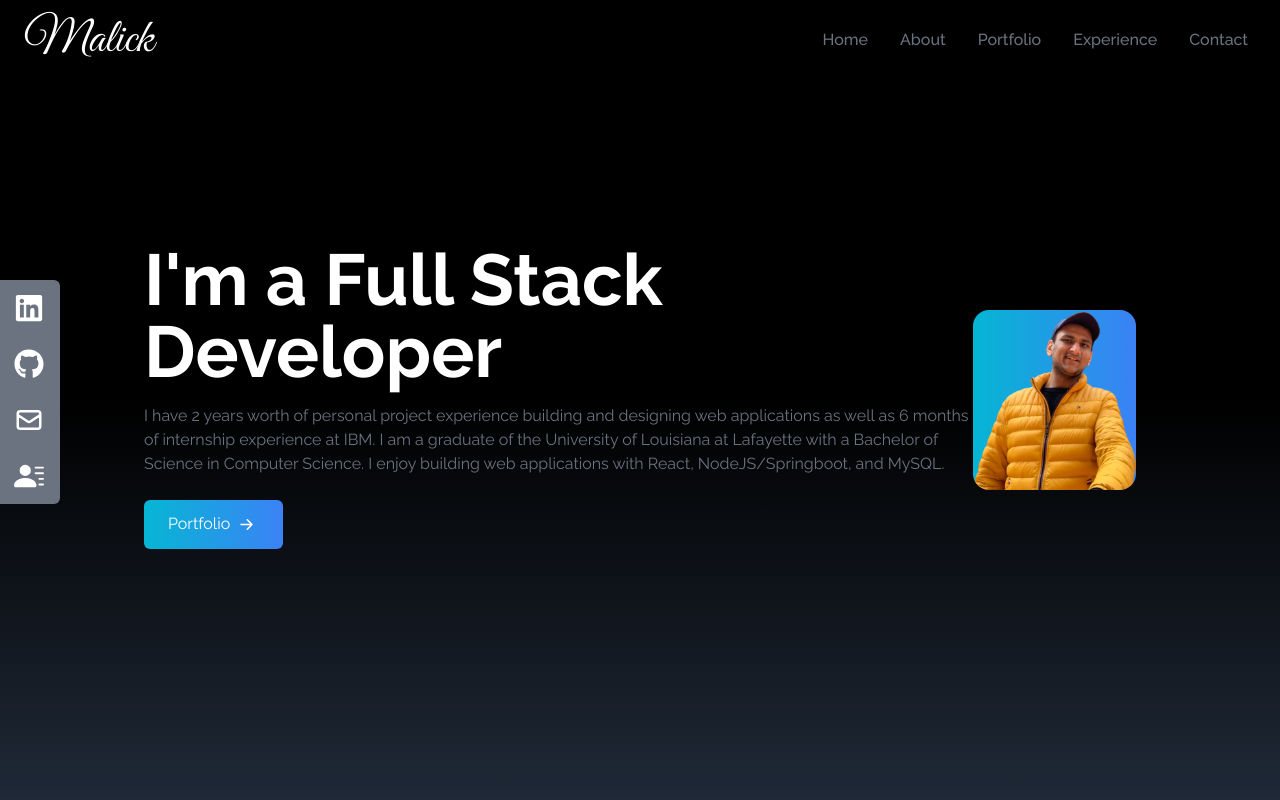
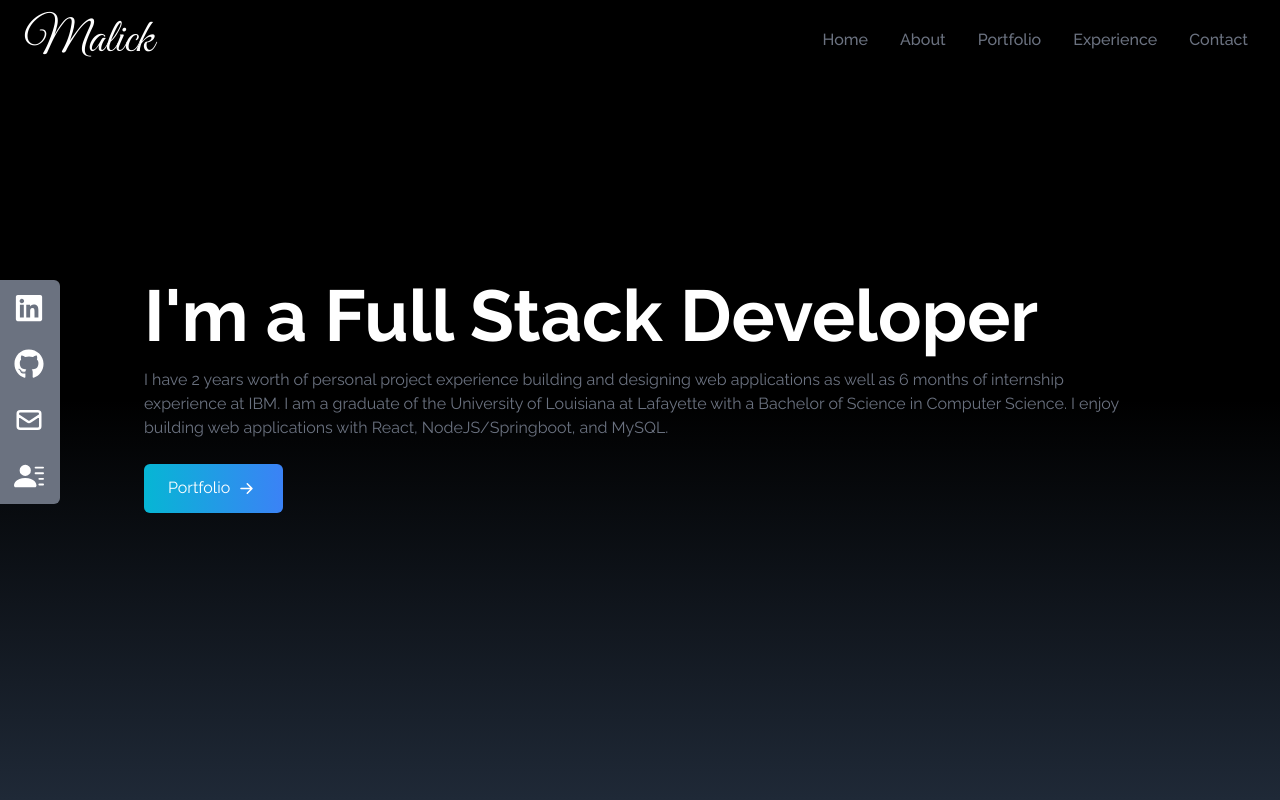
Before and after one commit to malikaii/Portfolio, a React (Create React App) app in the folder portfolio-malick/: page / in a window 1280 px wide. Shown: the top 800 px of the page. Built offline with nearby package versions, Linux system fonts and the light colour scheme.

Commit message:
Removed default profile image

```diff
--- a/portfolio-malick/package.json
+++ b/portfolio-malick/package.json
@@ -6,6 +6,7 @@
     "@testing-library/jest-dom": "^5.16.5",
     "@testing-library/react": "^13.4.0",
     "@testing-library/user-event": "^13.5.0",
+    "portfolio-malick": "file:",
     "react": "^18.2.0",
     "react-dom": "^18.2.0",
     "react-icons": "^4.8.0",
--- a/portfolio-malick/src/components/Home.jsx
+++ b/portfolio-malick/src/components/Home.jsx
@@ -42,11 +42,11 @@ const Home = () => {
         </div>
 
         <div>
-          <img
+          {/* <im`g
             src={HeroImage}
             alt="my profile"
             className="rounded-2xl mx-auto w-2/3 md:w-full"
-          />
+          />` */}
         </div>
       </div>
     </div>
```
Also changed, not shown: 1 other file (tests, documents, lock files or other folders).
